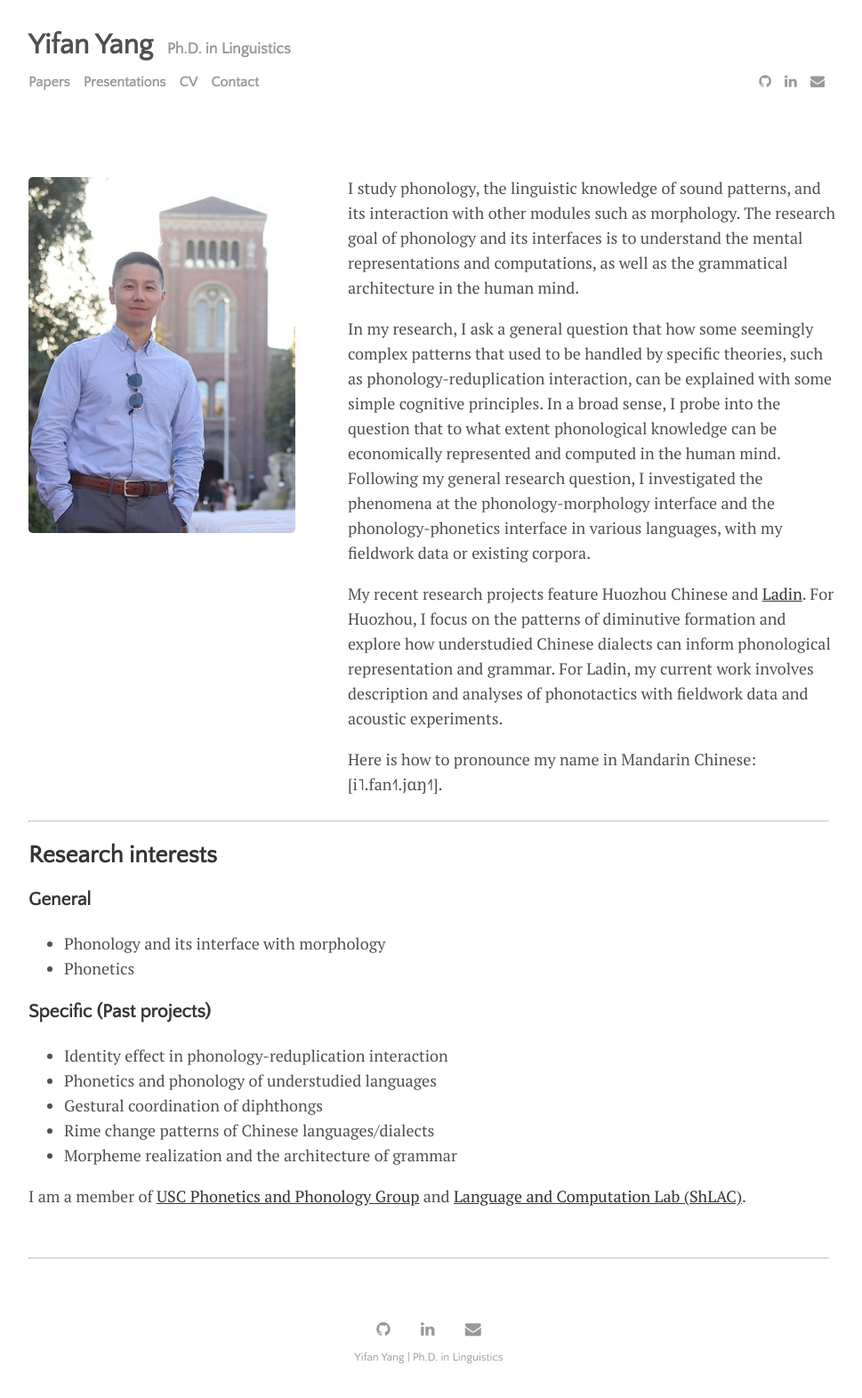
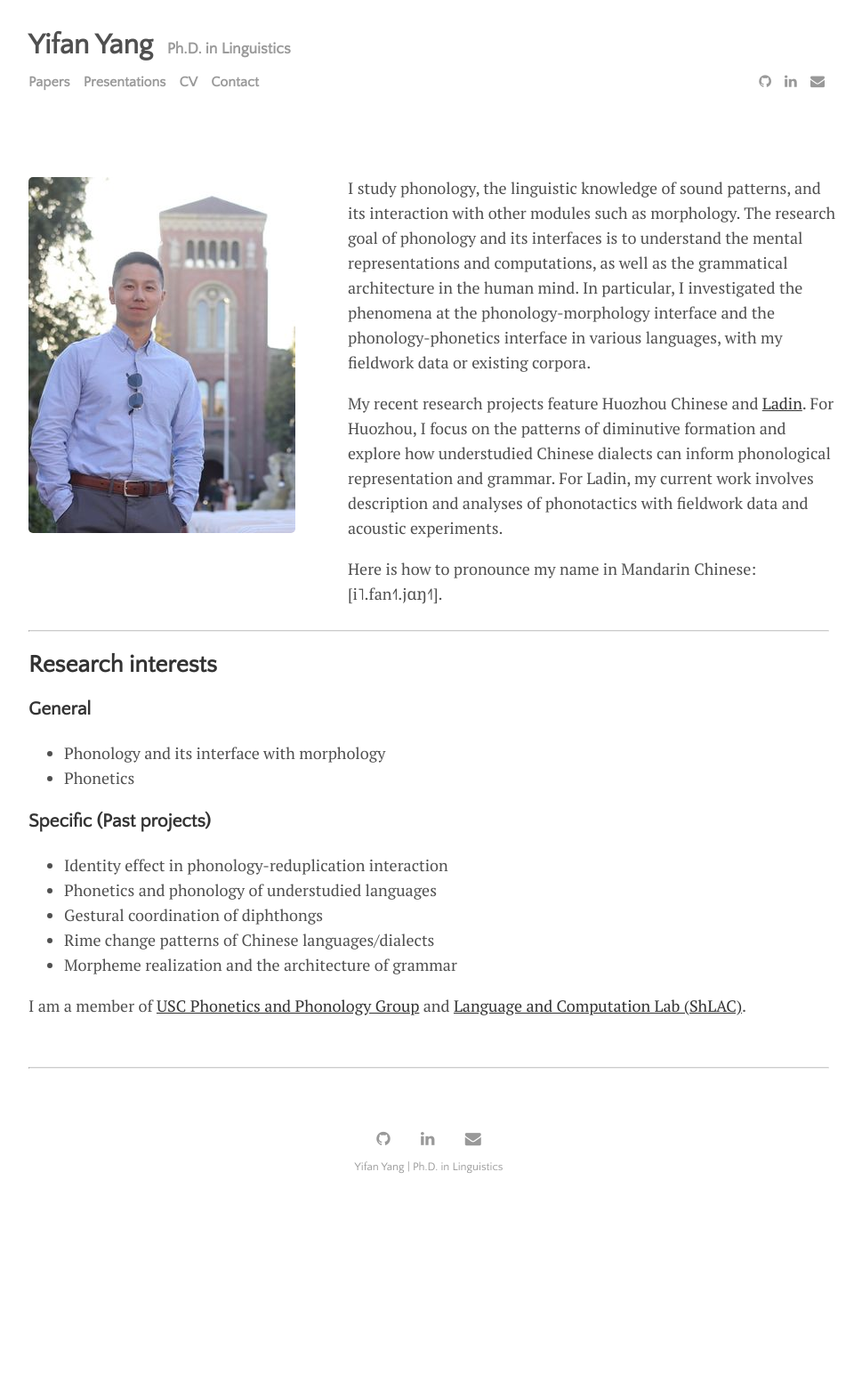
Before and after one commit to yifanyang08/yifanyang08.github.io, a Jekyll site: the page built from index.html, in a window 1280 px wide. Shown: the whole page at 89% size, without its empty margins (158-1127 px from the left). Built offline with Jekyll 4.4.1, drawn with Linux system fonts in a browser that asks for light colours; the list of posts is cut into pages by our own code; after the commit the page ends 1357 px from its top, so only the background shows below that.

Commit message:
Update home.html

```diff
--- a/_layouts/home.html
+++ b/_layouts/home.html
@@ -13,17 +13,8 @@ layout: default
         The research goal of phonology and its interfaces is to
         understand the mental representations and computations,
         as well as the grammatical architecture in the human mind.
-    </p>
-
-    <p> In my research, I ask a general question that
-        how some seemingly complex patterns that used to be handled by specific theories,
-        such as phonology-reduplication interaction,
-        can be explained with some simple cognitive principles.
-        In a broad sense, I probe into the question that
-        to what extent phonological knowledge can be
-        economically represented and computed in the human mind.
-        Following my general research question,
-        I investigated the phenomena at the phonology-morphology interface
+        In particular, I investigated the phenomena at the
+        phonology-morphology interface
         and the phonology-phonetics interface in various languages,
         with my fieldwork data or existing corpora.
     </p>
```
Also changed, not shown: other parts of _layouts/home.html (+9 -0 lines).
